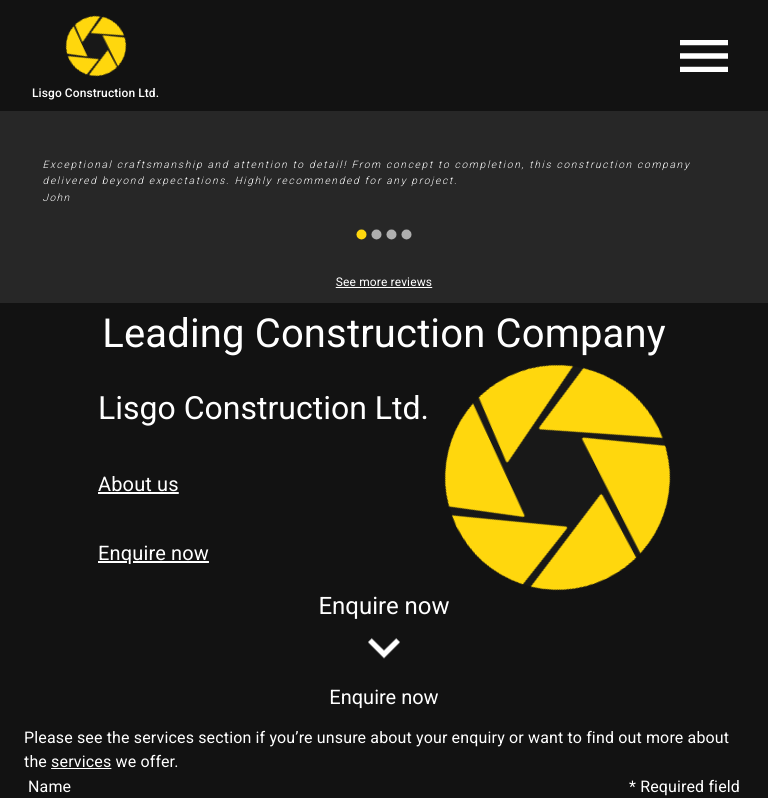
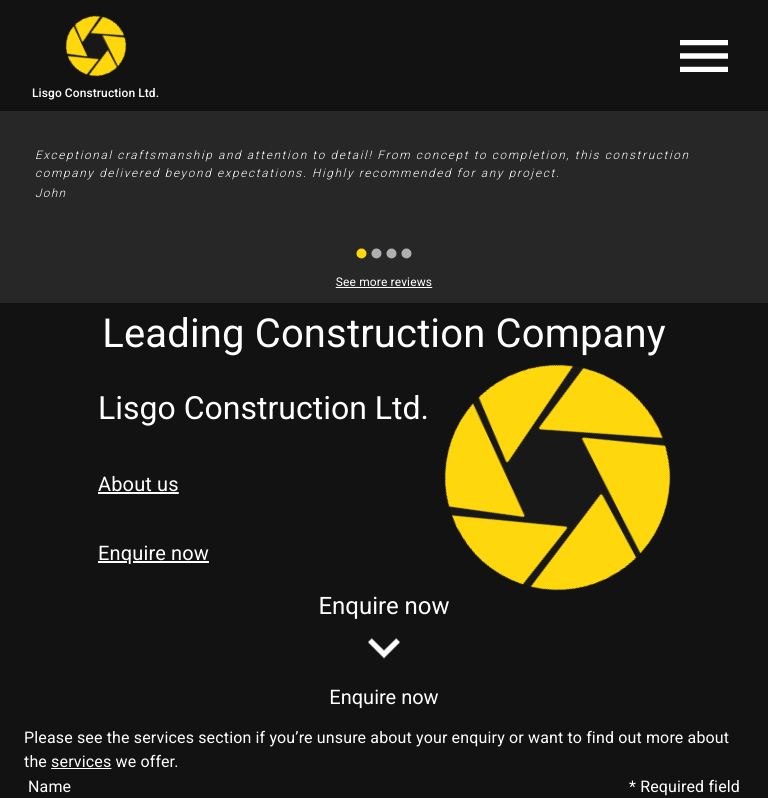
Before and after one commit to taldav8598/LisgoConstructionLtdWebsite, a React (Vite) app in the folder client/: page / in a window 768 px wide. Shown: the top 798 px of the page. Built offline with nearby package versions, Linux system fonts and the light colour scheme; no server answers.

Commit message:
fix: to responsiveness of carousel text

```diff
--- a/client/src/Home.css
+++ b/client/src/Home.css
@@ -67,6 +67,10 @@
   padding: 0;
 }
 
+.css-1m9128y {
+  margin-top: 40px;
+}
+
 .Carousel {
   display: flex;
   flex-direction: column;
@@ -75,7 +79,6 @@
   width: 100vw;
   height: 150px;
   background-color: #272727;
-  padding: 0.5em;
   font-weight: 100 !important;
   line-height: auto;
 }
@@ -88,11 +91,6 @@
   color: #ffffff;
   box-shadow: none;
   font-style: italic;
-  margin: 0.2em auto;
-}
-
-.Carousel > :nth-child(4) {
-  margin: 0.5em;
 }
 
 .Carousel > :nth-child(4) > button:active {
@@ -180,6 +178,9 @@
     text-align: center;
     margin-top: 1em;
   }
+  #home > div.ReviewContainer > div.Carousel {
+    padding-top: 2.5em;
+  }
   .LisgoHomeLogoContainer > svg {
     margin-top: 2em;
   }
--- a/client/src/Item.css
+++ b/client/src/Item.css
@@ -6,7 +6,6 @@
   display: flex;
   flex-direction: column;
   align-items: left;
-  margin: 2em auto;
   letter-spacing: 1pt;
 }
 
@@ -23,18 +22,19 @@
 
 @media only screen and (min-width: 768px) {
   .review {
-    font-size: clamp(0.6rem, 0.8vw + 0.5rem, 1.3rem);
+    font-size: clamp(0.6rem, 0.8vw + 0.5rem, 1.3rem) !important;
   }
   .reviewName {
-    font-size: clamp(0.6rem, 0.8vw + 0.5rem, 1.3rem);
+    font-size: clamp(0.6rem, 0.8vw + 0.5rem, 1.3rem) !important;
   }
 }
 
 @media only screen and (max-width: 768px) {
-  .review {
-    font-size: clamp(0.05rem, 0.5vw + 0.4rem, 1.3rem) !important;
+  .MuiTypography-root.review {
+    font-size: clamp(0.2rem, 0.7vw + 0.4rem, 1.3rem) !important;
+    /* border: 1px solid seagreen; */
   }
   .reviewName {
-    font-size: clamp(0.05rem, 0.5vw + 0.4rem, 1.3rem) !important;
+    font-size: clamp(0.2rem, 0.7vw + 0.4rem, 1.3rem) !important;
   }
 }
```
